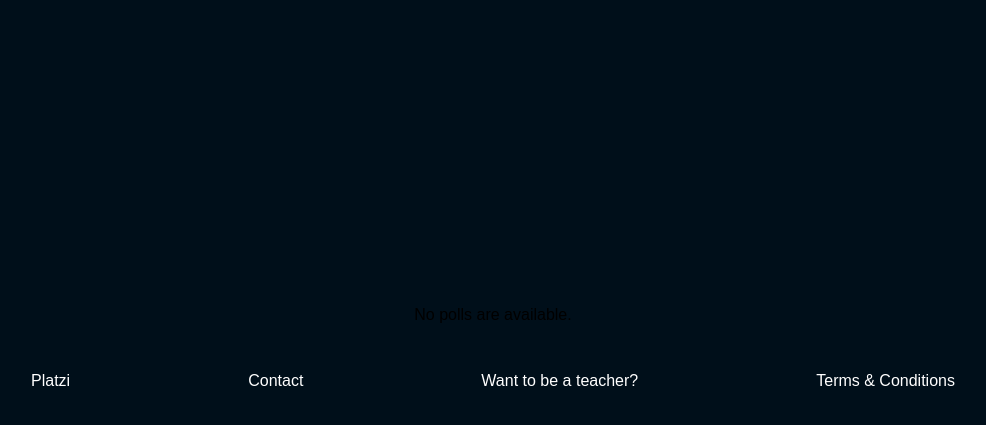
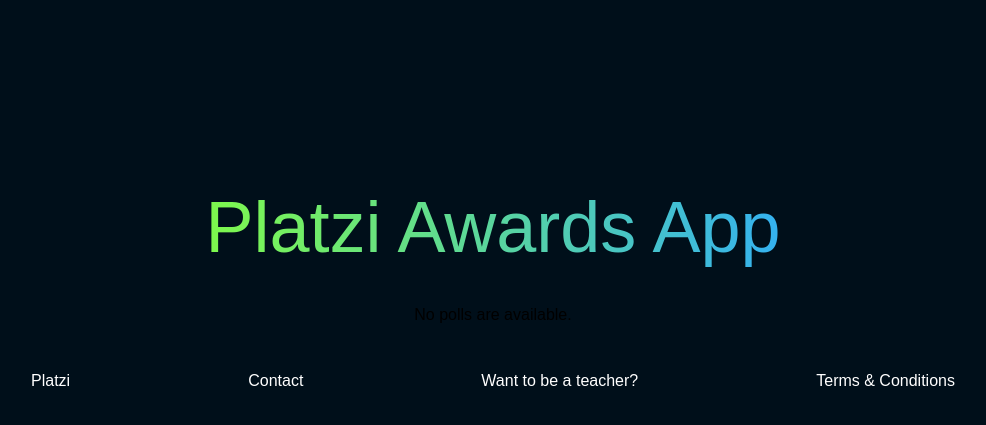
Before and after one commit to AlejandroPOcz/DjangoPlatzi, a Django app: page /polls/ in a window 1280 px wide. Shown: the part 132-557 px from the top of the page, without its empty margins (147-1133 px from the left). Run offline with Django 4.2, Linux system fonts and the light colour scheme; data that the repository does not hold is empty.

Commit message:
021-Repairing CSS

```diff
--- a/premiosplatziapp/polls/static/polls/detail.css
+++ b/premiosplatziapp/polls/static/polls/detail.css
@@ -7,8 +7,8 @@
 form {
     background: linear-gradient(
         to right,
-        hsl(98, 100%, 62%)
-        hsl(204, 100%, 59%)
+        hsl(98 100% 62%),
+        hsl(204 100% 59%)
     );
     -webkit-background-clip: text;
     -webkit-text-fill-color: transparent;
--- a/premiosplatziapp/polls/static/polls/main.css
+++ b/premiosplatziapp/polls/static/polls/main.css
@@ -4,7 +4,7 @@
     justify-content: center;
 
     height: 100vh;
-    background: hsl(204 100% 5%);
+    background-color: hsl(204 100% 5%);
     font-family: Arial, Helvetica, sans-serif;
     flex-direction: column;
 }
@@ -19,7 +19,7 @@
 
     height: 60px;
     font-size: 72px;
-    color: #71632d;
+    color: red;
 }
 
 ul {
@@ -32,7 +32,7 @@
 header, ul {
     background: linear-gradient(
         to right,
-        hsl(98 100% 62%)
+        hsl(98 100% 62%),
         hsl(204 100% 59%)
     );
     -webkit-background-clip: text;
--- a/premiosplatziapp/polls/templates/polls/index.html
+++ b/premiosplatziapp/polls/templates/polls/index.html
@@ -12,7 +12,7 @@
 </head>
 <body>
     <header>
-        <h1>Premios Platzi App</h1>
+        <h1>Platzi Awards App</h1>
     </header>
     <main>
         {% if latest_question_list %}
```
